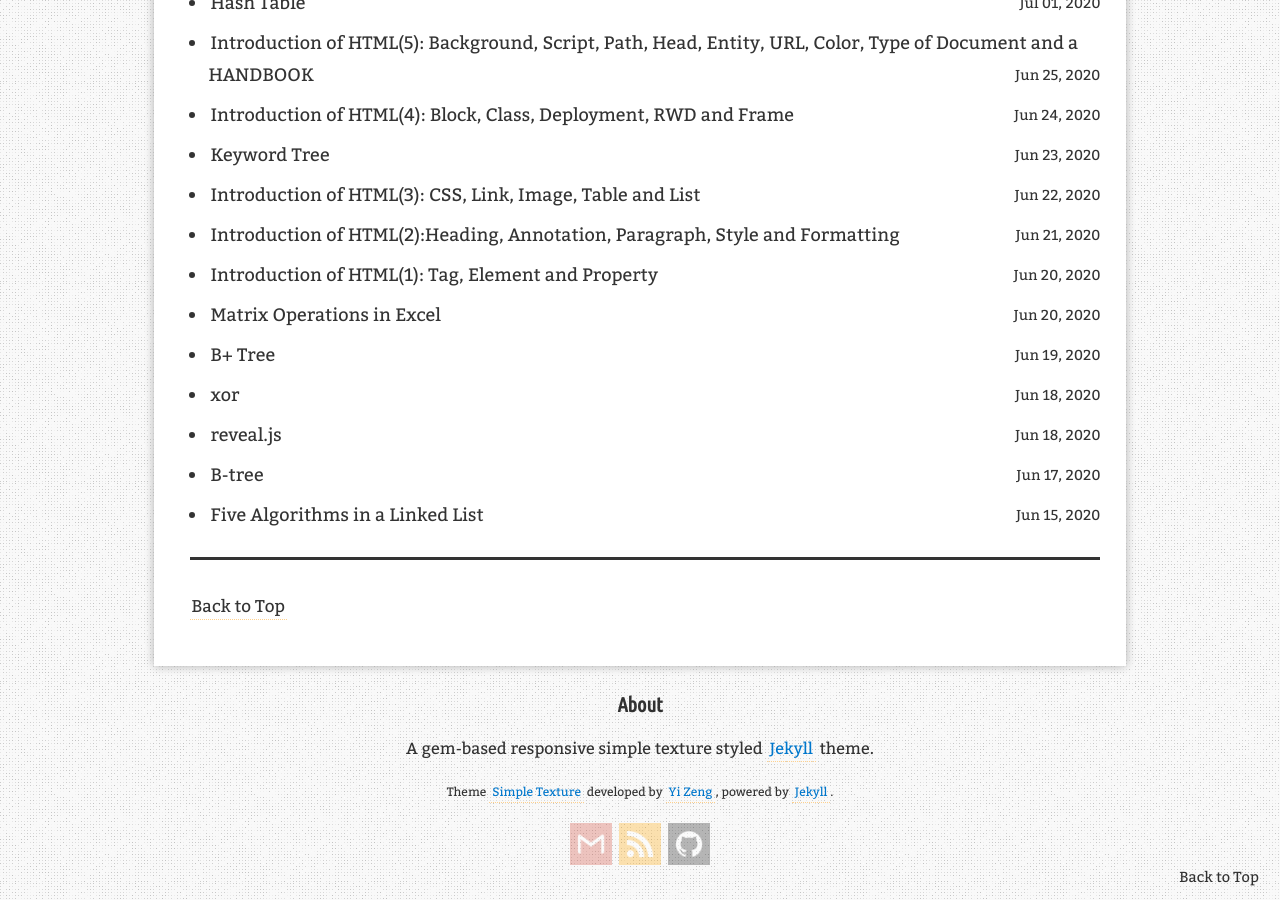
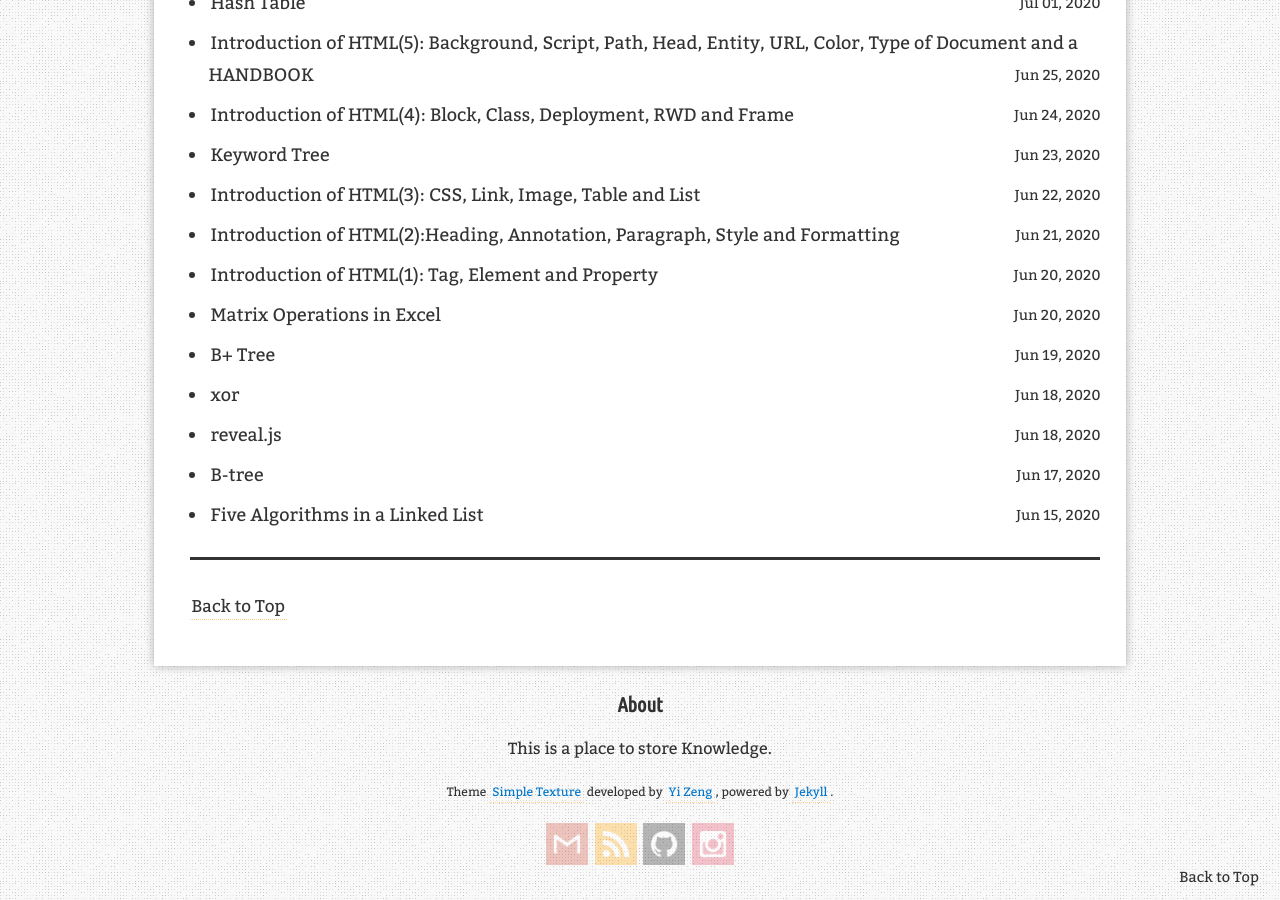
Before and after one commit to AuthurWhywait/AuthurWhywait.github.io, a Jekyll site: the page built from blog/index.html, in a window 1280 px wide and 900 px high, scrolled down 1917 px. Built offline with Jekyll 4.4.1, drawn with Linux system fonts in a browser that asks for light colours; comment, search, counter and statistics services are not loaded; some of the changed lines change nothing that is shown.

Commit message:
add social links and change the footer content

```diff
--- a/_config.yml
+++ b/_config.yml
@@ -29,15 +29,15 @@ keywords: 'blog'
 author:
   name: Authur Lee
   job_title:
-  location:
+  location: Beijing, China
   email: yiwulichen@gmail.com
   social_links:
     - name: facebook
       url:
     - name: github
-      url: https://github.com/AuthurWhywait/AuthurWhywait.github.io
+      url: https://github.com/AuthurWhywait
     - name: instagram
-      url:
+      url: authur_lee
     - name: linkedin
       url:
     - name: stackoverflow
@@ -48,12 +48,13 @@ author:
       url:
 home:
   section1: <h1>Lee's Blog</h1>
-  section2: <h2>All things are difficult before they are easy. </h2>
+  section2: <h2>All things are difficult before they are easy.</h2>
   section3: <div class="social-links"><a class="ico-github btn" href="https://github.com/AuthurWhywait" title="View on GitHub"></a></div>
 blog:
   cc_license: http://creativecommons.org/licenses/by-sa/4.0/ # A link to CC License of your choice.
   cc_license_image: /assets/images/theme/cc-by-sa.png # An image of your CC License.
-  footer_content: A gem-based responsive simple texture styled <a href="http://jekyllrb.com/">Jekyll</a> theme.
+  # footer_content: A gem-based responsive simple texture styled <a href="http://jekyllrb.com/">Jekyll</a> theme.
+  footer_content: This is a place to store Knowledge.
 
 disqus:
   shortname: # e.g. yizeng
```
